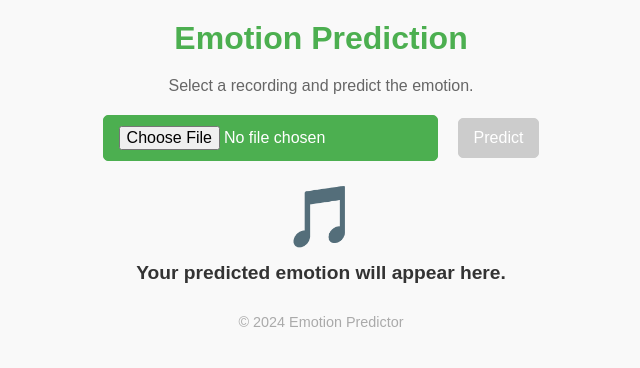
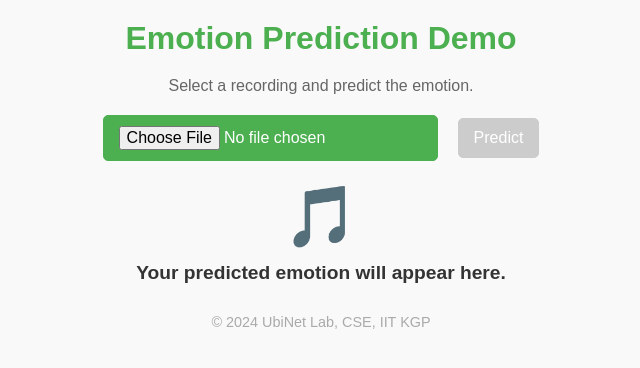
Before and after one commit to prasenjit52282/webdemo, a Flask app: page / in a window 1280 px wide. Shown: the top 368 px of the page, without its empty margins (319-959 px from the left). Run offline with Flask 3, Linux system fonts and the light colour scheme; parts of the project's set-up code (start-up, migrations or seed data) failed here and were passed over.

Commit message:
updated index html

```diff
--- a/templates/index.html
+++ b/templates/index.html
@@ -74,7 +74,7 @@
     </style>
 </head>
 <body>
-    <h1>Emotion Prediction</h1>
+    <h1>Emotion Prediction Demo</h1>
     <p>Select a recording and predict the emotion.</p>
 
     <div class="container">
@@ -87,7 +87,7 @@
         <div class="result-text" id="emotionText">Your predicted emotion will appear here.</div>
     </div>
 
-    <footer>&copy; 2024 Emotion Predictor</footer>
+    <footer>&copy; 2024 UbiNet Lab, CSE, IIT KGP</footer>
 
     <script>
         const emojiMapping = {
```
